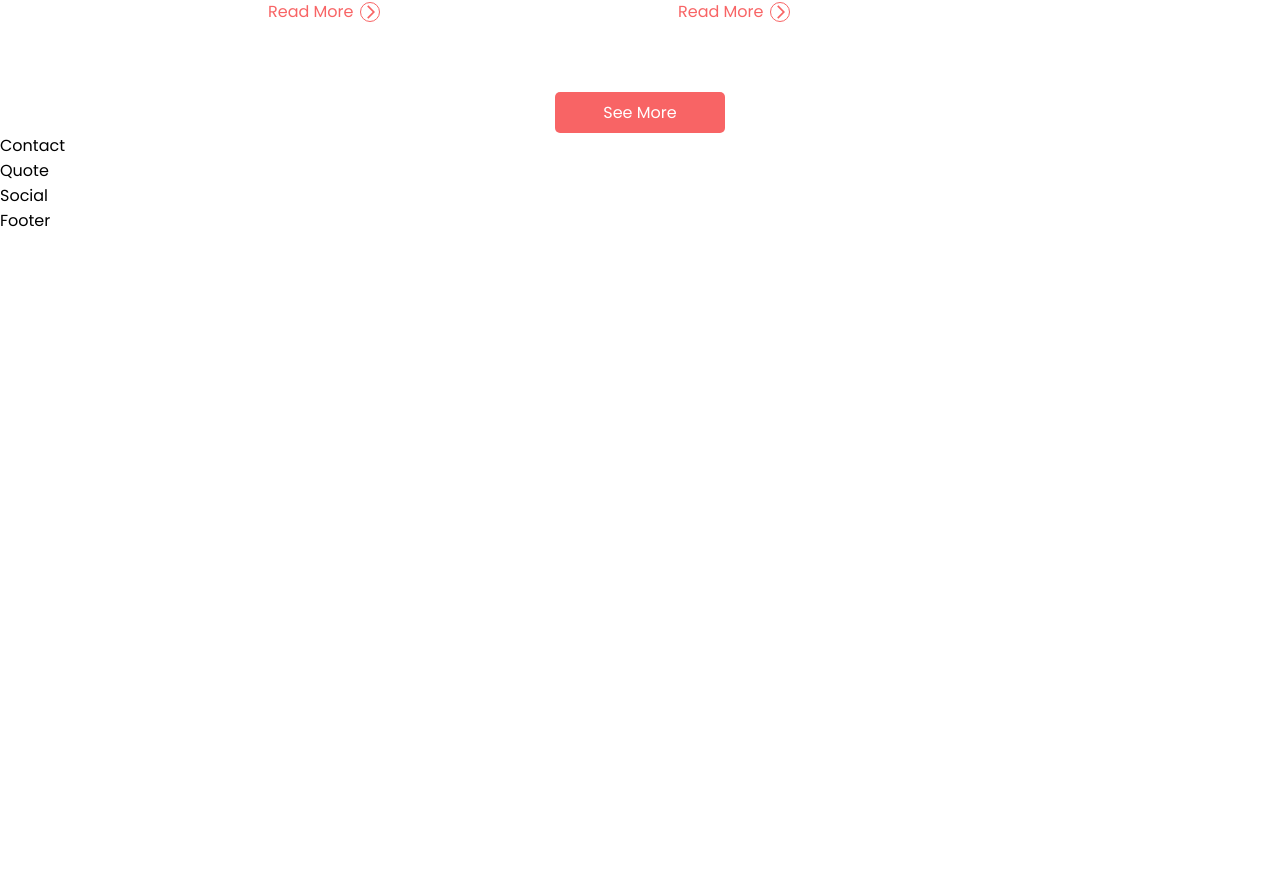
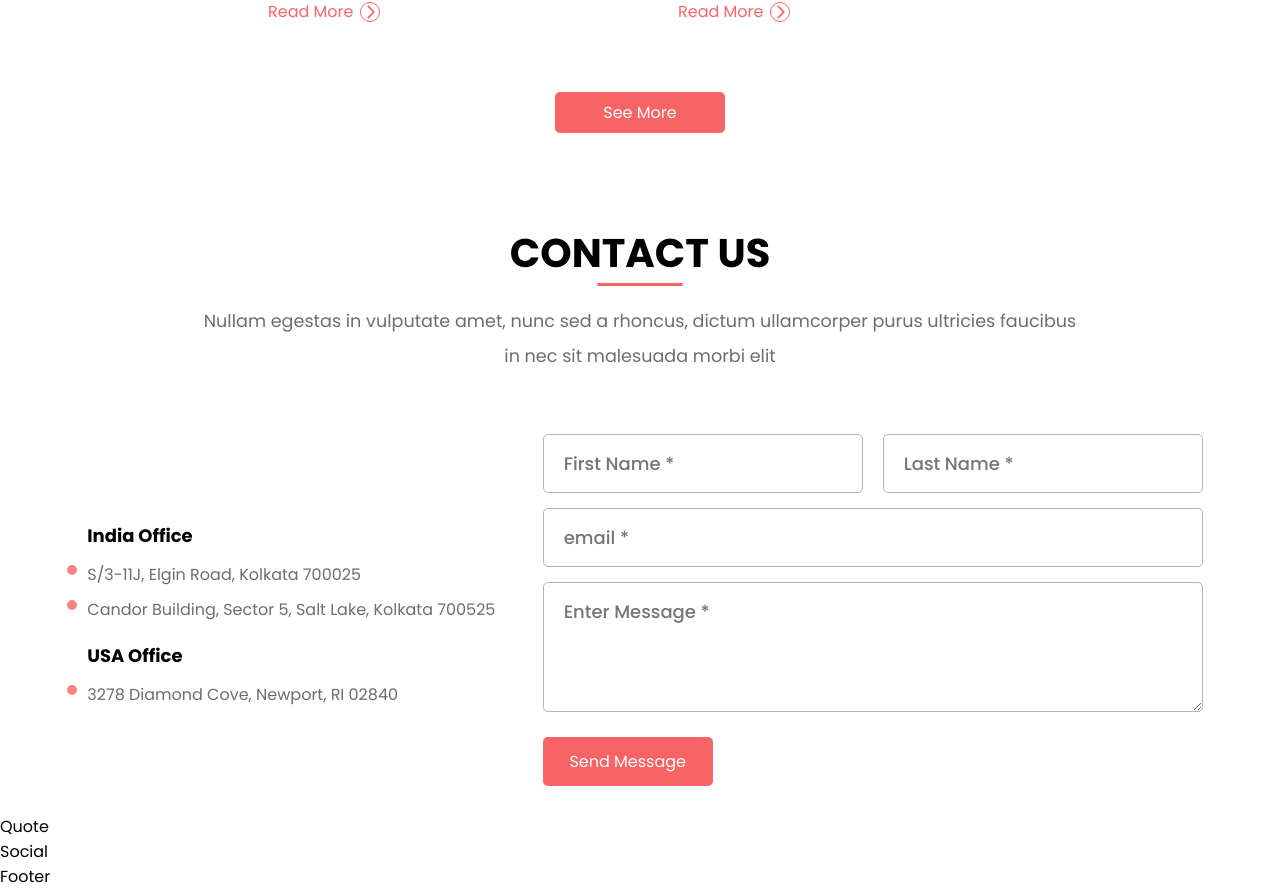
Before and after one commit to arnab2198/Applio_react_landing_page, a React (Create React App) app: page / in a window 1280 px wide. Shown: the part 9028-9917 px from the top of the page. Before the commit the page ends 9261 px from the top, so only its background shows below. Built offline with nearby package versions, Linux system fonts and the light colour scheme.

Commit message:
Issue fixed contact

```diff
--- a/src/App.css
+++ b/src/App.css
@@ -16,6 +16,8 @@
 	--pricing--bg: #f4f4f4;
 	--card-border: #c0c0c0;
 	--card-sub-text: #a9a9a9;
+	--input-text: #444444;
+	--input-border: #b4b4b4;
 }
 *,
 *::before,
--- a/src/components/contact/Contact.css
+++ b/src/components/contact/Contact.css
@@ -0,0 +1,266 @@
+.contact__wrapper {
+	width: 100%;
+	height: 100%;
+	margin-top: 90px;
+}
+.contact__container {
+	width: 100%;
+	height: 100%;
+	display: flex;
+	justify-content: space-between;
+	align-items: center;
+	flex-direction: column;
+	margin: auto;
+}
+.contact__heading {
+	max-width: 1200px;
+	width: 100%;
+	padding: 0 2rem;
+	text-align: center;
+	margin-bottom: 60px;
+}
+.contact__head {
+	font-size: 2.5rem;
+	font-weight: bold;
+	color: var(--black);
+	margin-bottom: 1.3rem;
+	text-transform: uppercase;
+	position: relative;
+}
+.contact__head::after {
+	content: "";
+	position: absolute;
+	width: 85px;
+	height: 3px;
+	background: var(--Orange);
+	top: 100%;
+	left: 50%;
+	transform: translateX(-50%);
+}
+.contact__sub__text {
+	font-size: 1.1rem;
+	color: var(--mid-grey);
+	padding: 0 8rem;
+	line-height: 2;
+}
+.contact__content {
+	display: flex;
+	justify-content: space-evenly;
+	width: 100%;
+	max-width: 1450px;
+	height: 100%;
+	align-items: center;
+	padding: 0 30px;
+}
+.input__form {
+	display: flex;
+	flex-direction: column;
+	height: 100%;
+	width: 700px;
+}
+.office__left__box {
+	height: 100%;
+	margin-left: 40px;
+	padding-right: 20px;
+}
+.address__first__column,
+.address__second__column {
+	width: 100%;
+	height: 100%;
+	margin-bottom: 15px;
+	display: flex;
+	flex-direction: column;
+	justify-content: center;
+}
+.office__heading {
+	margin-bottom: 8px;
+	font-size: 18px;
+}
+.address {
+	color: var(--mid-grey);
+	position: relative;
+	line-height: 2.2;
+}
+.address::after {
+	content: "";
+	position: absolute;
+	top: 0;
+	left: 0;
+	height: 10px;
+	width: 10px;
+	background-color: var(--Orange);
+	border-radius: 50%;
+	transform: translate(-20px, 8px);
+	opacity: 0.8;
+}
+.right__input__box {
+	height: 380px;
+	width: 700px;
+}
+.name__field__box {
+	width: 100%;
+	align-items: center;
+	display: flex;
+}
+.name__box {
+	padding: 15px 20px;
+	width: 320px;
+	margin: 0 10px;
+	border-radius: 5px;
+	outline: none;
+	border: 1px solid var(--input-border);
+	color: var(--input-text);
+	font-size: 18px;
+	font-weight: 500;
+	font-family: "Poppins";
+	margin-bottom: 15px;
+	text-transform: capitalize !important;
+}
+.email__field {
+	margin: 0 10px;
+	padding: 15px 20px;
+	width: 660px;
+	margin: 0 10px;
+	border-radius: 5px;
+	outline: none;
+	border: 1px solid var(--input-border);
+	color: var(--input-text);
+	font-size: 18px;
+	font-weight: 500;
+	font-family: "Poppins";
+	margin-bottom: 15px;
+	text-transform: lowercase !important;
+}
+.message__box {
+	margin: 0 10px;
+	padding: 15px 20px;
+	max-width: 660px;
+	min-width: 660px;
+	max-height: 130px;
+	min-height: 130px;
+	margin: 0 10px;
+	border-radius: 5px;
+	outline: none;
+	border: 1px solid var(--input-border);
+	color: var(--input-text);
+	font-size: 18px;
+	font-weight: 500;
+	font-family: "Poppins";
+	margin-bottom: 15px;
+}
+/* .success__message__show {
+	color: #046802;
+	padding: 12px;
+	transition: all 500ms ease-in-out;
+	display: none;
+	padding-right: 80px;
+	font-size: 17px;
+} */
+.send__msg__btn {
+	background-color: var(--Orange);
+	padding: 12px 8px;
+	width: 170px;
+	border-radius: 5px;
+	align-items: center;
+	display: flex;
+	justify-content: center;
+	color: var(--white);
+	font-weight: 400;
+	text-transform: capitalize;
+	margin: 10px 10px 0 10px;
+}
+
+@media only screen and (max-width: 1259px) {
+	.contact__sub__text {
+		padding: 0 3rem;
+	}
+}
+
+@media only screen and (max-width: 1174px) {
+	.name__field__box {
+		justify-content: center;
+	}
+	.input__form {
+		width: 600px;
+		margin: auto;
+	}
+	.name__box {
+		padding: 10px 20px;
+		width: 280px;
+		font-size: 16px;
+	}
+	.email__field {
+		padding: 10px 20px;
+		width: 580px;
+		font-size: 16px;
+	}
+	.message__box {
+		min-width: 580px;
+		max-width: 580px;
+		font-size: 16px;
+	}
+	.send__msg__btn {
+		padding: 8px 0;
+		width: 155px;
+		font-size: 16px;
+	}
+}
+
+@media only screen and (max-width: 1020px) {
+	.contact__content {
+		flex-direction: column-reverse;
+	}
+	.input__form {
+		align-items: center;
+	}
+}
+
+@media only screen and (max-width: 768px) {
+	.contact__heading {
+		padding: 0 1.2rem;
+	}
+	.contact__sub__text {
+		padding: 0rem;
+	}
+	.contact__head {
+		font-size: 2rem;
+	}
+}
+
+@media only screen and (max-width: 690px) {
+	.right__input__box {
+		width: 100%;
+	}
+	.input__form {
+		width: 100%;
+	}
+
+	.name__box,
+	.email__field,
+	.message__box {
+		width: 100%;
+		margin: 0 0 15px 0;
+	}
+	.message__box {
+		min-width: auto;
+		max-width: 100%;
+	}
+	.ml {
+		margin-left: 10px;
+	}
+	.mr {
+		margin-right: 10px;
+	}
+	.office__left__box {
+		padding-left: 20px;
+		margin-left: 0;
+	}
+}
+
+@media only screen and (max-width: 600px) {
+	.name__box,
+	.email__field,
+	.message__box {
+		font-size: 14px;
+	}
+}
--- a/src/components/contact/Contact.js
+++ b/src/components/contact/Contact.js
@@ -4,7 +4,64 @@ import "./Contact.css";
 const Contact = () => {
 	return (
 		<section className="contact__wrapper" id="contact">
-			Contact
+			<div className="contact__container">
+				<div className="contact__heading">
+					<h1 className="contact__head">Contact Us</h1>
+					<p className="contact__sub__text">
+						Nullam egestas in vulputate amet, nunc sed a rhoncus, dictum
+						ullamcorper purus ultricies faucibus in nec sit malesuada morbi elit
+					</p>
+				</div>
+				<div className="contact__content">
+					<div className="office__left__box">
+						<div className="address__first__column">
+							<h3 className="office__heading">India Office</h3>
+							<ul className="address__list">
+								<li className="address">S/3-11J, Elgin Road, Kolkata 700025</li>
+								<li className="address">
+									Candor Building, Sector 5, Salt Lake, Kolkata 700525
+								</li>
+							</ul>
+						</div>
+						<div className="address__second__column">
+							<h3 className="office__heading">USA Office</h3>
+							<ul className="address__list">
+								<li className="address">
+									3278 Diamond Cove, Newport, RI 02840
+								</li>
+							</ul>
+						</div>
+					</div>
+					<div className="right__input__box">
+						<form className="input__form">
+							<span className="name__field__box">
+								<input
+									className="name__box mr"
+									type="text"
+									placeholder="First Name *"
+								/>
+								<input
+									className="name__box ml"
+									type="text"
+									placeholder="Last Name *"
+								/>
+							</span>
+							<input
+								className="email__field"
+								type="text"
+								placeholder="Email *"
+							/>
+							<textarea
+								className="message__box"
+								placeholder="Enter Message *"
+							></textarea>
+							<a className="send__msg__btn" href={void 0}>
+								Send Message
+							</a>
+						</form>
+					</div>
+				</div>
+			</div>
 		</section>
 	);
 };
```
